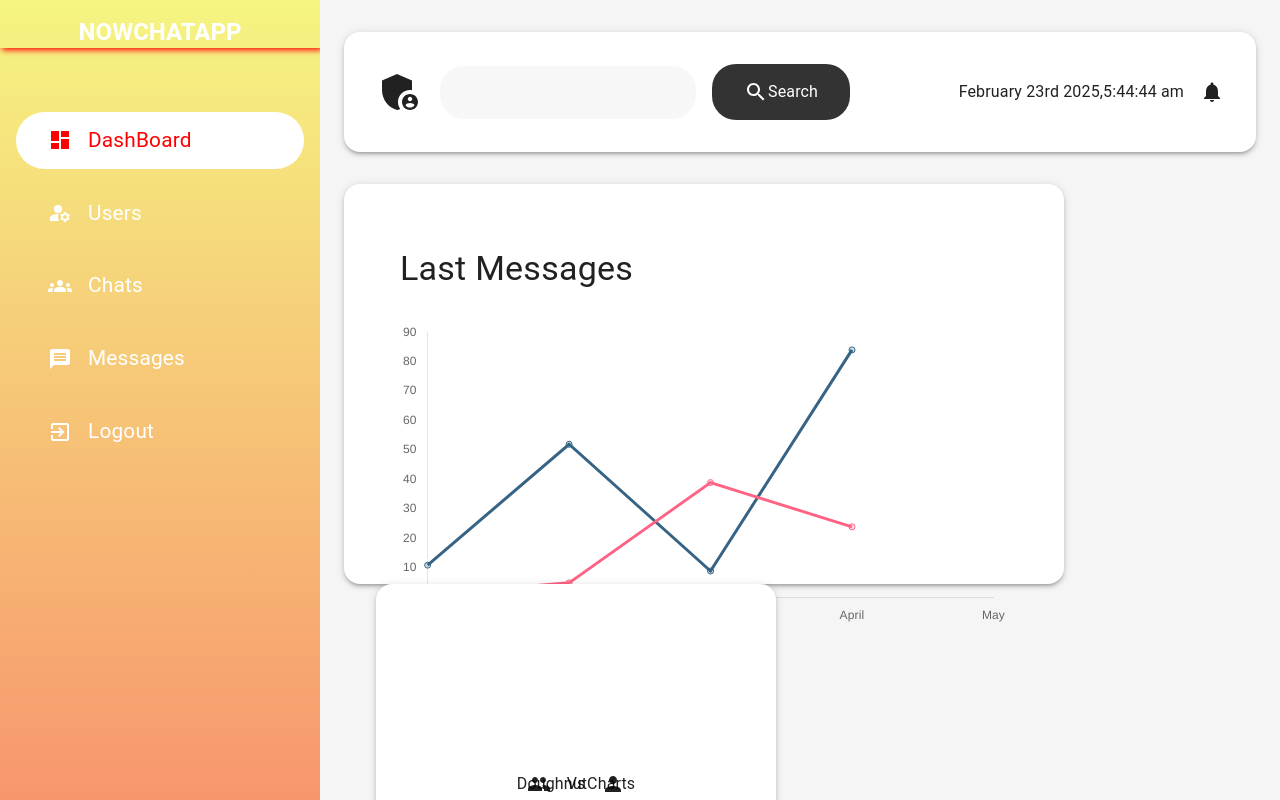
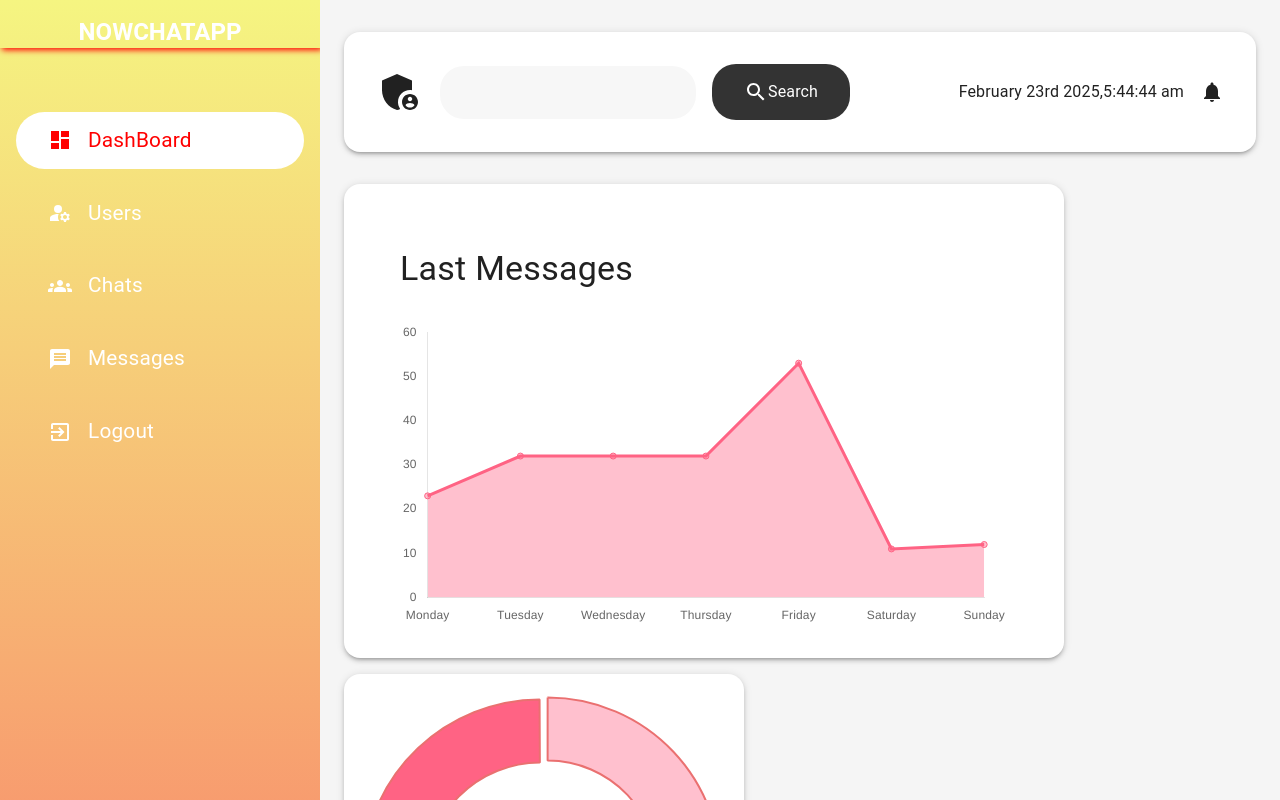
Before and after one commit to Nikhilesh0231/NowChatApp, a React (Vite) app in the folder client/: page /admin/dashboard in a window 1280 px wide. Shown: the top 800 px of the page. Built offline with nearby package versions, Linux system fonts and the light colour scheme.

Commit message:
new2 27feb

```diff
--- a/client/src/components/constants/color.js
+++ b/client/src/components/constants/color.js
@@ -5,3 +5,7 @@ export const matBlack = "rgba(0,0,0,0.8)"
 // export const bgGradient = "linear-gradient(rgba(255,255,209),rgba(249,159,159))"
 export const bgGradient = "linear-gradient(rgba(245,245,129),rgba(249,99,99))"
 export const bgGradient1 = "linear-gradient(rgba(245,245,129),rgba(249,99,99))"
+
+export const pink = "rgba(255, 99, 132, 0.4)";
+
+export const lightPink = 'rgba(255, 99, 132, 1)';
--- a/client/src/components/specific/Charts.jsx
+++ b/client/src/components/specific/Charts.jsx
@@ -1,64 +1,101 @@
-import React from 'react';
-import {Line , Doughnut} from 'react-chartjs-2';
-import {CategoryScale,Tooltip,Filler,LinearScale,PointElement,LineElement,ArcElement,Legend, Chart as chartJS} from 'chart.js';
+import React from "react";
+import { Line, Doughnut } from "react-chartjs-2";
+import {
+  CategoryScale,
+  Tooltip,
+  Filler,
+  LinearScale,
+  PointElement,
+  LineElement,
+  ArcElement,
+  Legend,
+  Chart as chartJS,
+} from "chart.js";
+import { lightPink, pink, orange } from "../constants/color";
+import { getLast7Days } from "../../lib/features";
 
-chartJS.register(CategoryScale,Tooltip,Filler,LinearScale,PointElement,LineElement,ArcElement,Legend);
+chartJS.register(
+  CategoryScale,
+  Tooltip,
+  Filler,
+  LinearScale,
+  PointElement,
+  LineElement,
+  ArcElement,
+  Legend
+);
 
-const lineChartOptions ={
+const labels = getLast7Days();
+
+const lineChartOptions = {
   responsive: true,
   plugins: {
     legend: {
-      display:false,
+      display: false,
     },
     title: {
       display: false,
     },
   },
-  scales:{
-    x:{
-      grid:{
-        display:false,
+  scales: {
+    x: {
+      grid: {
+        display: false,
       },
       // display:false,
     },
-    y:{
-      beginAtZero:true,
-      grid:{
-        display:false,
+    y: {
+      beginAtZero: true,
+      grid: {
+        display: false,
       },
       // display:false,
     },
-  }
+  },
 };
 
-const LineChart = () => {
+const LineChart = ({ value = [] }) => {
   const data = {
-    labels: ['January', 'February', 'March', 'April', 'May'],
+    labels,
     datasets: [
       {
-      data:[1,5,39,24],
-      backgroundColor: 'rgba(255, 99, 132, 0.2)',
-      borderColor: 'rgba(255, 99, 132, 1)',
-      fill:false,
-      label:"Revenue",
+        data: value,
+        backgroundColor: pink,
+        borderColor: lightPink,
+        fill: true,
+        label: "Revenue",
+      },
+    ],
+  };
+  return <Line data={data} options={lineChartOptions} />;
+};
+const doughnutChartOptions = {
+  responsive: true,
+  plugins: {
+    legend: {
+      display: false,
     },
+    title: {
+      display: false,
+    },
+  },
+  cutout:110,
+};
+
+const DoughnutChart = ({ value = [], labels = [] }) => {
+  const data = {
+    labels,
+    datasets: [
       {
-      data:[11,52,9,84],
-      backgroundColor: 'rgba(25, 99, 132, 0.2)',
-      borderColor: 'rgba(55, 99, 132, 1)',
-      fill:false,
-      label:"Revenue2",
-    },
-  ],
+        data: value,
+        backgroundColor: [pink, lightPink],
+        borderColor: [orange, orange],
+        hoverBackgroundColor:[orange,orange],
+        offset:20,
+      },
+    ],
   };
-  return (
-   <Line data={data} options={lineChartOptions}/>
-  )
-}
-const DoughnutChart = () => {
-  return (
-    <div>DoughnutCharts</div>
-  )
-}
+  return <Doughnut style={{zIndex:10}} data={data} options={doughnutChartOptions} />;
+};
 
-export  {LineChart,DoughnutChart}
+export { LineChart, DoughnutChart};
--- a/client/src/lib/features.js
+++ b/client/src/lib/features.js
@@ -1,3 +1,4 @@
+import moment from "moment";
 
 
 
@@ -13,4 +14,17 @@ const fileFormat = (url="") => {
 
 const transformImage = (url = "",width=100) => url;
 
-export {fileFormat,transformImage};
+const getLast7Days = () => {
+  const currentDate = moment();
+
+  const last7Days = [];
+
+  for(let i = 0 ; i < 7; i++ ){
+    const dayDate = currentDate.clone().subtract(i,"days");
+    const dayName = dayDate.format("dddd");
+    last7Days.unshift(dayName);
+  }
+  return last7Days;
+};
+
+export {fileFormat,transformImage,getLast7Days};
--- a/client/src/pages/admin/Dashboard.jsx
+++ b/client/src/pages/admin/Dashboard.jsx
@@ -40,14 +40,14 @@ const Dashboard = () => {
     <AdminLayout>
       <Container component={"main"}>
         {Appbar}
-        <Stack direction={"row"} spacing={"2rem"} flexWrap={"wrap"}>
-          <Paper elevation={3} sx={{padding:"2rem 3.5rem",borderRadius:"1rem",width:"100%",maxWidth:"45rem",height:"25rem"}}>
+        <Stack direction={{xs:"column",xl:"row"}} spacing={"1rem"} flexWrap={"wrap"} justifyContent={"center"} alignItems={{xs:"center",lg:"stretch",}}>
+          <Paper elevation={3} sx={{padding:"2rem 3.5rem",borderRadius:"1rem",width:"100%",maxWidth:"45rem",}}>
             <Typography margin={"2rem 0rem"} variant='h4'>Last Messages</Typography>
-            <LineChart/>
+            <LineChart value={[23,32,32,32,53,11,12]}/>
           </Paper>
 
-          <Paper elevation={3} sx={{padding:"1rem",borderRadius:"1rem",display:"flex",justifyContent:"center",alignItems:"center",width:{xs:"100%",sm:"50%",},position:"relative",width:"100%",maxWidth:"25rem",height:"25rem"}}>
-            <DoughnutChart/>
+          <Paper elevation={3} sx={{padding:"1rem",borderRadius:"1rem",display:"flex",justifyContent:"center",alignItems:"center",width:{xs:"100%",sm:"50%",},position:"relative",width:"100%",maxWidth:"25rem",}}>
+            <DoughnutChart labels={["Single Chats","Group Chats"]} value={[23,66]} />
             <Stack position={"absolute"} direction={"row"} justifyContent={"center"} alignItems={"center"} spacing={"1rem"} width={"100%"} height={"100%"}>
               <Group/> <Typography>Vs</Typography> <Person/>
             </Stack>
```
